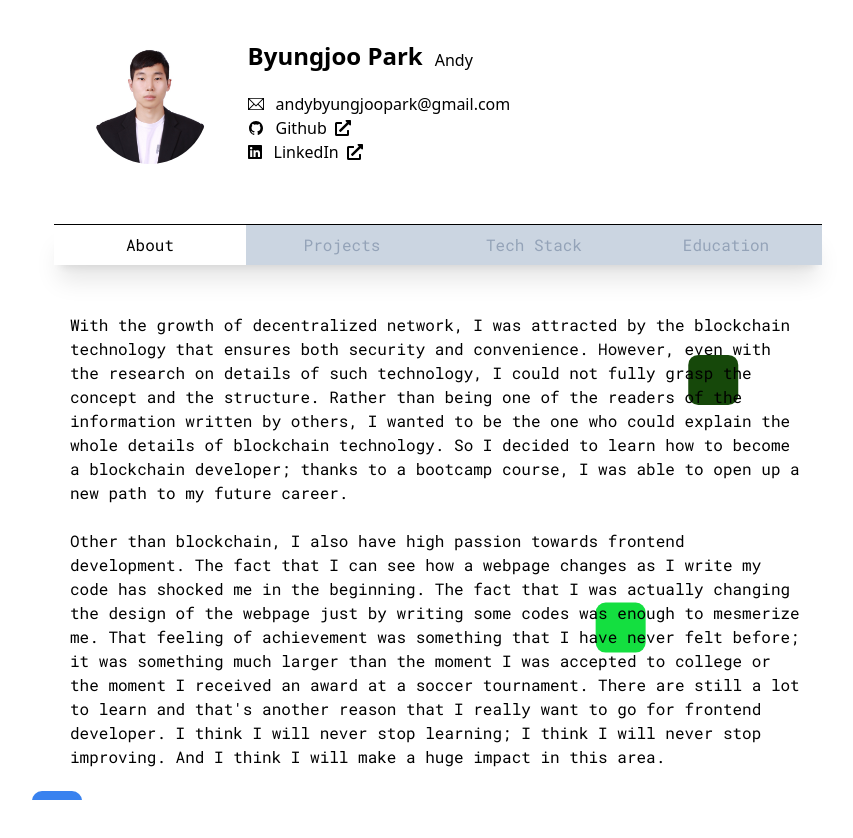
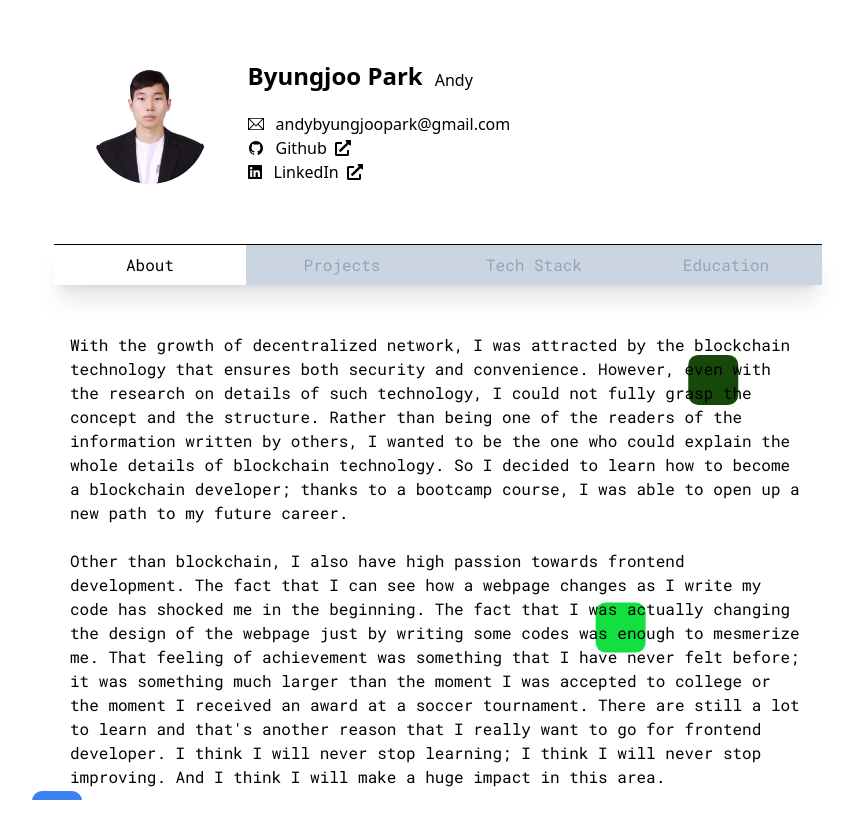
Before and after one commit to byungjoo0806/new-portfolio, a React (Create React App) app: page / in a window 1280 px wide. Shown: the top 838 px of the page, without its empty margins (202-1055 px from the left). Built offline with nearby package versions, Linux system fonts and the light colour scheme.

Commit message:
overall design fixing

```diff
--- a/src/contents/profile/Profile.tsx
+++ b/src/contents/profile/Profile.tsx
@@ -6,7 +6,7 @@ type Props = {}
 
 const Profile = (props: Props) => {
   return (
-    <div className='w-full md:w-[60%] flex flex-col md:flex-row justify-center items-center z-10'>
+    <div className='w-full mt-5 md:w-[60%] flex flex-col md:flex-row justify-center items-center z-10'>
         <Faceimg />
         {/* {<PersonalQuote />} */}
         <PersonalInfo />
```
